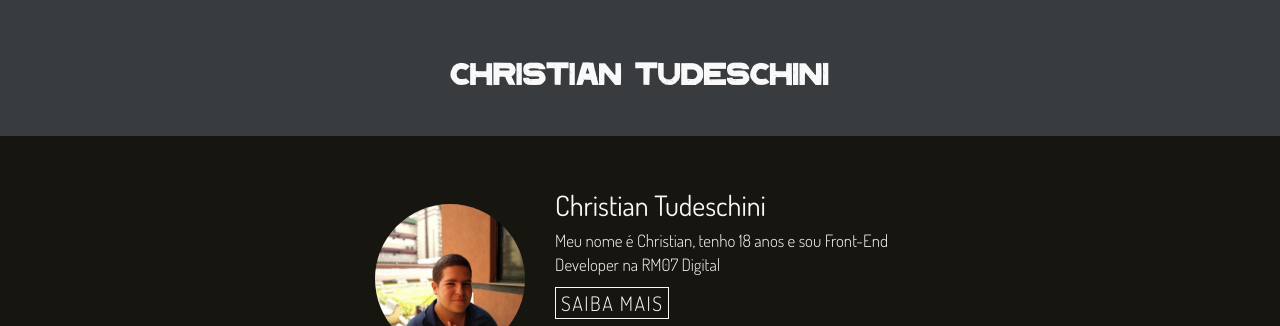
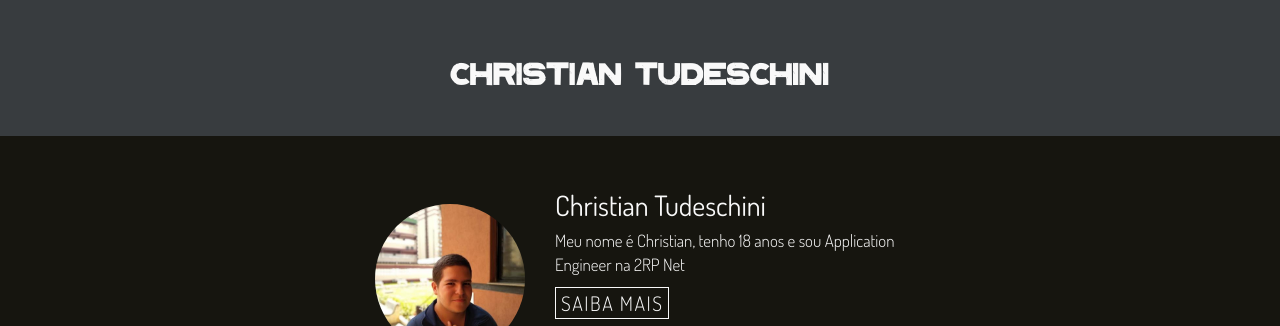
Before and after one commit to ChristianTedeschini/christiantedeschini.github.io, a plain HTML site: page index.html in a window 1280 px wide. Shown: the top 326 px of the page. Drawn offline with Linux system fonts and the light colour scheme; files whose address does not match are found by name.

Commit message:
Update index.html

```diff
--- a/index.html
+++ b/index.html
@@ -19,7 +19,7 @@
                 </div>
                 <div class="sobre__text">
                     <h2 class="title">Christian Tudeschini</h2>
-                    <p>Meu nome é Christian, tenho 18 anos e sou Front-End Developer na RM07 Digital </p>
+                    <p>Meu nome é Christian, tenho 18 anos e sou Application Engineer na 2RP Net </p>
                     <a class="sobre__btn" href="https://github.com/ChristianTudeschini">Saiba Mais</a>
 
                     <div class="text__links">
```
